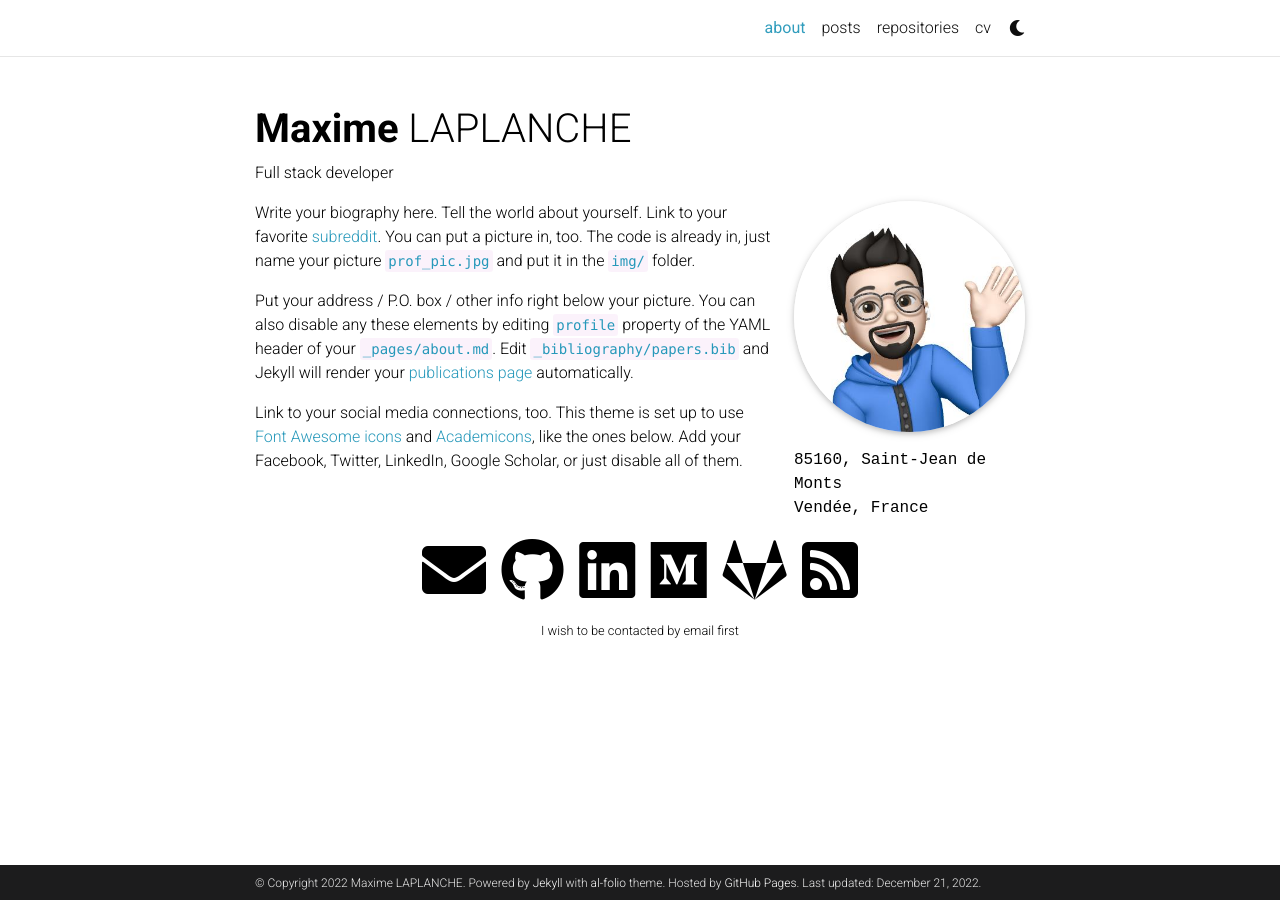
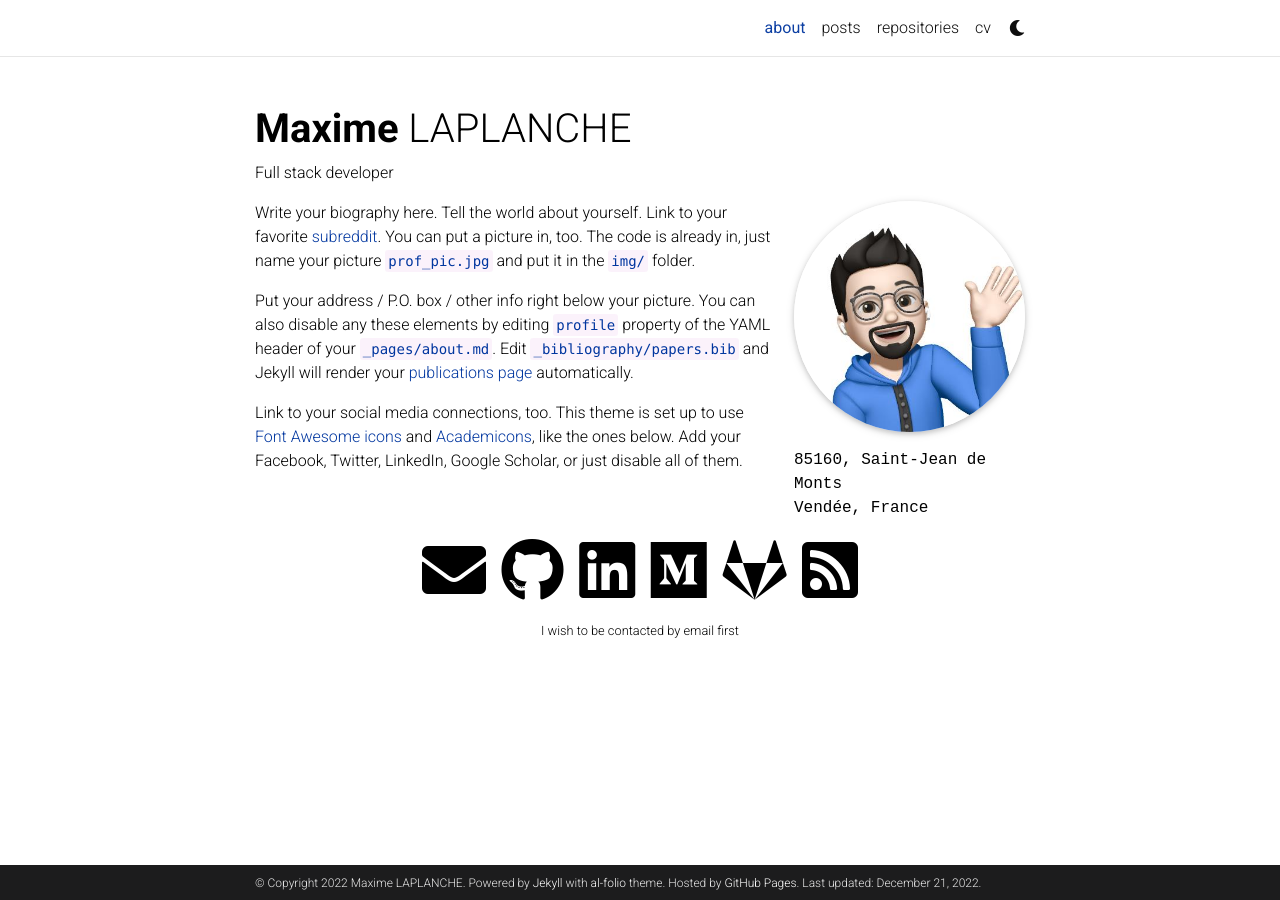
Before and after one commit to LaplancheMaxime/laplanchemaxime.github.io, a Jekyll site: the page built from _pages/about.md, in a window 1280 px wide. Built offline with Jekyll 4.4.1, drawn with Linux system fonts in a browser that asks for light colours; full-size pictures stand in for the smaller copies a plugin makes; comment, search, counter and statistics services are not loaded; a style sheet for code colours, icons or effects is not loaded.

Commit message:
update default color

```diff
--- a/_sass/_themes.scss
+++ b/_sass/_themes.scss
@@ -7,8 +7,8 @@
   --global-code-bg-color: #{$code-bg-color-light};
   --global-text-color: #{$black-color};
   --global-text-color-light: #{$grey-color};
-  --global-theme-color: #{$cyan-color};
-  --global-hover-color: #{$cyan-color};
+  --global-theme-color: #{$blue-color-dark};
+  --global-hover-color: #{$blue-color-dark};
   --global-footer-bg-color: #{$grey-color-dark};
   --global-footer-text-color: #{$grey-color-light};
   --global-footer-link-color: #{$white-color};
```
